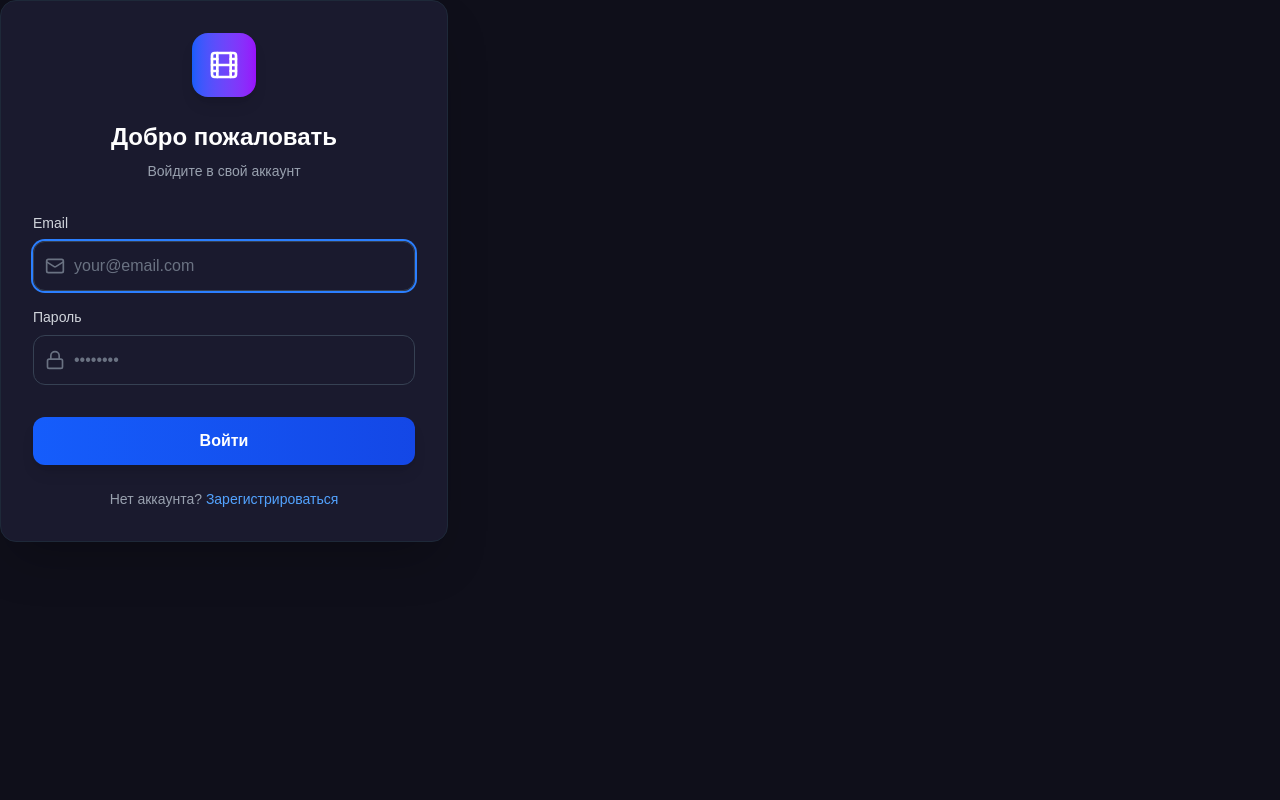
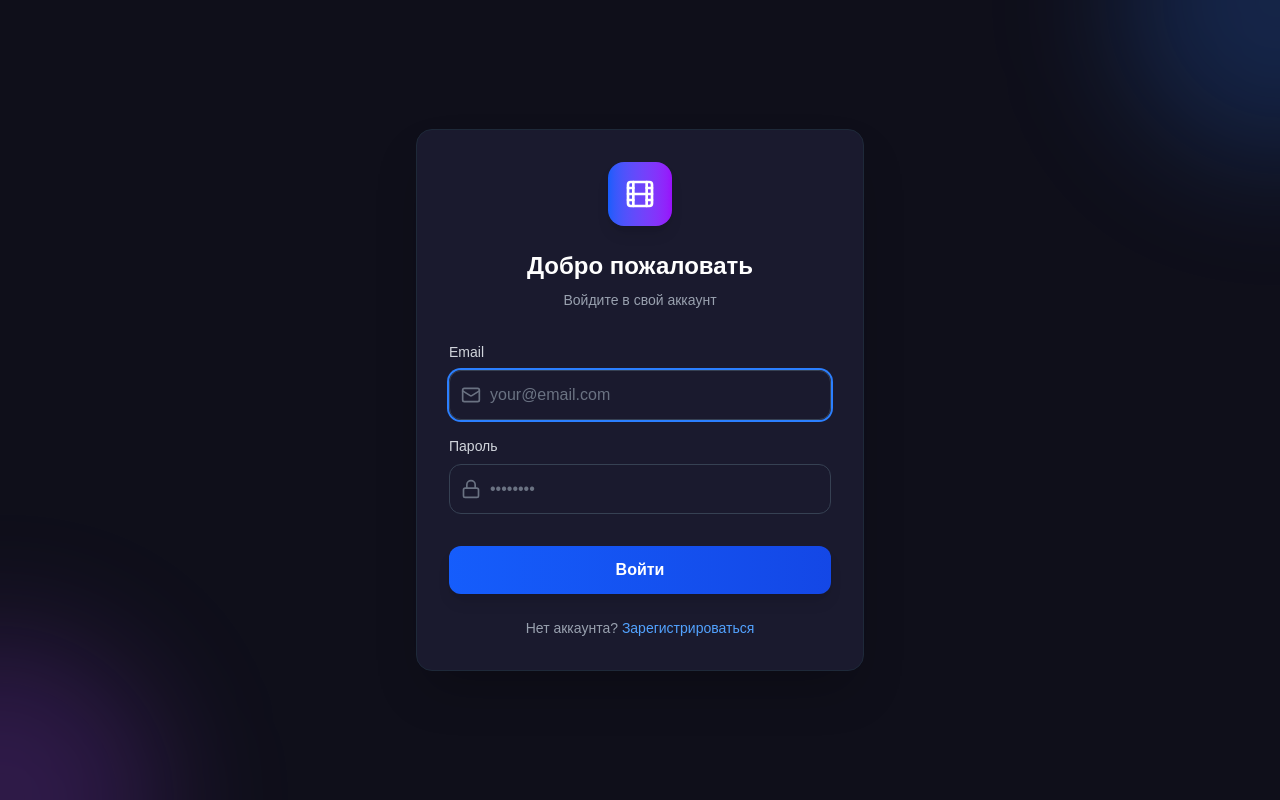
Before and after one commit to zunn1kka/the-last-cut, a Next.js app in the folder client/: page /login in a window 1280 px wide. Built offline with nearby package versions, Linux system fonts and the light colour scheme; no server answers.

Commit message:
исправил бесконечную регистрацию

```diff
--- a/client/src/app/(auth)/login/LoginContent.tsx
+++ b/client/src/app/(auth)/login/LoginContent.tsx
@@ -1,4 +1,3 @@
-// app/login/LoginContent.tsx
 'use client'
 
 import { useAuth } from '@/features/auth/model/auth-context'
@@ -9,7 +8,7 @@ import Link from 'next/link'
 import { useRouter, useSearchParams } from 'next/navigation'
 import { useEffect, useState } from 'react'
 
-export function LoginForm() {
+export function LoginContent() {
 	const router = useRouter()
 	const searchParams = useSearchParams()
 	const { login } = useAuth()
@@ -61,6 +60,13 @@ export function LoginForm() {
 	}
 
 	return (
+		<div className='min-h-screen flex items-center justify-center bg-custom-darker px-4'>
+			{/* Фоновые декоративные элементы */}
+			<div className='absolute inset-0 overflow-hidden pointer-events-none'>
+				<div className='absolute -top-40 -right-40 w-80 h-80 bg-blue-500/20 rounded-full blur-3xl' />
+				<div className='absolute -bottom-40 -left-40 w-80 h-80 bg-purple-500/20 rounded-full blur-3xl' />
+			</div>
+
 			<form
 				onSubmit={handleSubmit}
 				className='relative bg-custom-dark rounded-2xl shadow-2xl border border-gray-800 p-8 w-full max-w-md'
@@ -152,5 +158,6 @@ export function LoginForm() {
 					</Link>
 				</p>
 			</form>
+		</div>
 	)
 }
--- a/client/src/app/(auth)/login/page.tsx
+++ b/client/src/app/(auth)/login/page.tsx
@@ -1,7 +1,5 @@
-'use client'
-
 import { Suspense } from 'react'
-import { LoginForm } from './LoginContent'
+import { LoginContent } from './LoginContent'
 
 export default function LoginPage() {
 	return (
@@ -12,7 +10,7 @@ export default function LoginPage() {
 				</div>
 			}
 		>
-			<LoginForm />
+			<LoginContent />
 		</Suspense>
 	)
 }
--- a/client/src/app/(auth)/register/RegisterContent.tsx
+++ b/client/src/app/(auth)/register/RegisterContent.tsx
@@ -233,19 +233,9 @@ export default function RegisterContent() {
 			// Отправляем запрос на регистрацию
 			await authApi.register(formData, avatar || undefined)
 
-			// Очищаем форму
-			setFormData({
-				username: '',
-				email: '',
-				password: '',
-				confirmPassword: '',
-			})
-			setAvatar(null)
-			setAvatarPreview(null)
-
-			// Перенаправляем на страницу входа
-			// Используем replace вместо push, чтобы нельзя было вернуться назад
-			router.replace('/login?registered=true')
+			// НЕМЕДЛЕННЫЙ РЕДИРЕКТ - не ждем очистки формы
+			// Используем window.location.href для мгновенного перехода
+			window.location.href = '/login?registered=true'
 		} catch (err: any) {
 			console.error('Registration error:', err)
 			const message = err.response?.data?.message || 'Ошибка регистрации'
@@ -344,6 +334,7 @@ export default function RegisterContent() {
 							</div>
 						</div>
 
+						{/* Остальные поля формы... (они такие же как и были) */}
 						{/* Имя пользователя */}
 						<div>
 							<label className='block text-sm font-medium text-gray-300 mb-2'>
--- a/client/src/app/(auth)/register/page.tsx
+++ b/client/src/app/(auth)/register/page.tsx
@@ -1,4 +1,3 @@
-// app/register/page.tsx
 'use client'
 
 import { Suspense } from 'react'
```
Lines whose indentation alone changed are shown as unchanged.
